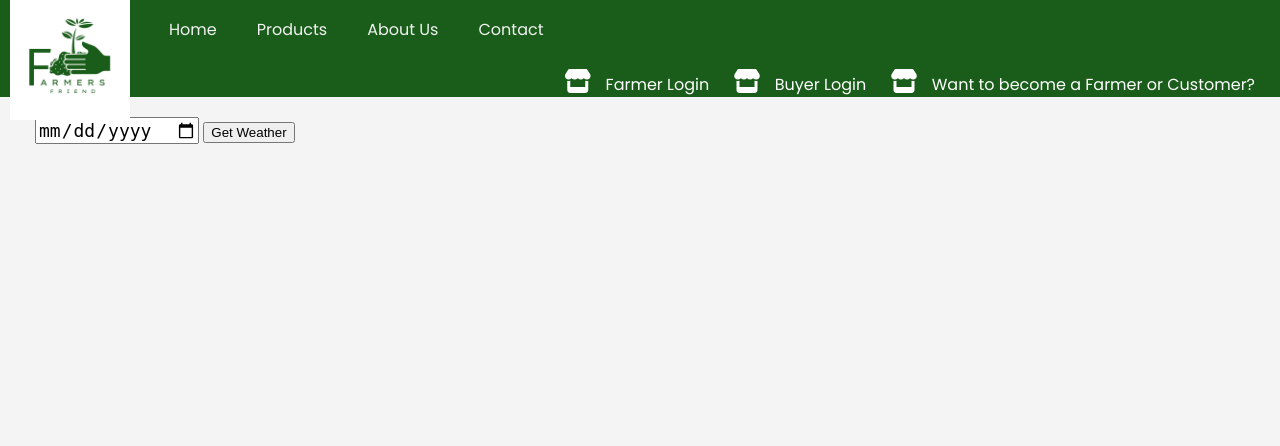
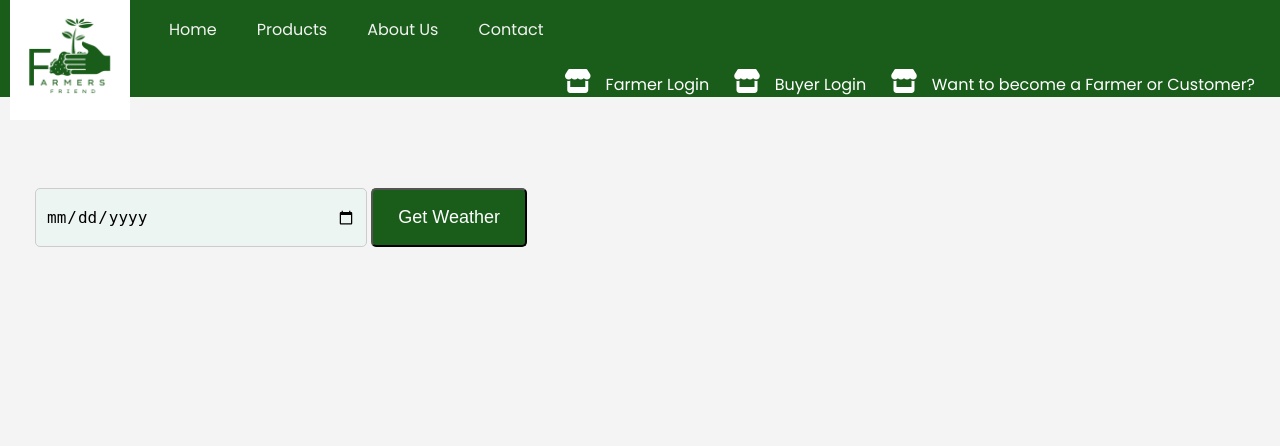
Before and after one commit to zahabiyam/fyp24, a Flask app: page /farmer/get_full_weather in a window 1280 px wide. Shown: the top 446 px of the page. Run offline with Flask 3, Linux system fonts and the light colour scheme; the visitor is signed in with stand-in values (Sample User, id 1); some libraries are stand-ins or nearby versions.

Commit message:
change weather css

```diff
--- a/static/css/style.css
+++ b/static/css/style.css
@@ -1134,7 +1134,8 @@ button.chat-btn:hover {
     font-size: 16px;
     margin-bottom: 15px;
     background: #EDF5F3;
-    height: 37px;
+    height: 55px;
+    color: #939393;
 }
 .add-to-cart {
     position: fixed;
@@ -1694,7 +1695,8 @@ body .ffs-chat-panel .ffs-panel-header {
 body .ffs-chat-panel .ffs-panel-content {
   display: flex;
   width: 200%;
-  overflow: hidden;
+  height: 272px;
+  overflow-y: scroll;
   background: #fff;
 }
 body .ffs-chat-panel .ffs-panel-content .ffs-panel-slide .ffs-person .ffs-person-img{
@@ -1725,3 +1727,29 @@ body .ffs-chat-panel .ffs-panel-content .ffs-panel-slide1 ul.ffs-content-list a.
   background: #F5F7F9;
   padding: 0.3em;
 }
+.weather_container {
+  top: 71px;
+}
+.weather_container button{
+  display: inline-block;
+  padding: 17px 25px;
+  background-color: #1A5D1A;
+  color: #fff;
+  text-decoration: none;
+  border-radius: 5px;
+  font-size: 18px;
+  transition: background-color 0.3s;
+}
+.weather_container button:hover{
+  background-color: #0c2e0c;
+}
+.weather_container input{
+  width: 25%;
+  padding: 10px;
+  border: 1px solid #ccc;
+  border-radius: 5px;
+  font-size: 16px;
+  margin-bottom: 15px;
+  background: #EDF5F3;
+  height: 37px;
+}
```
